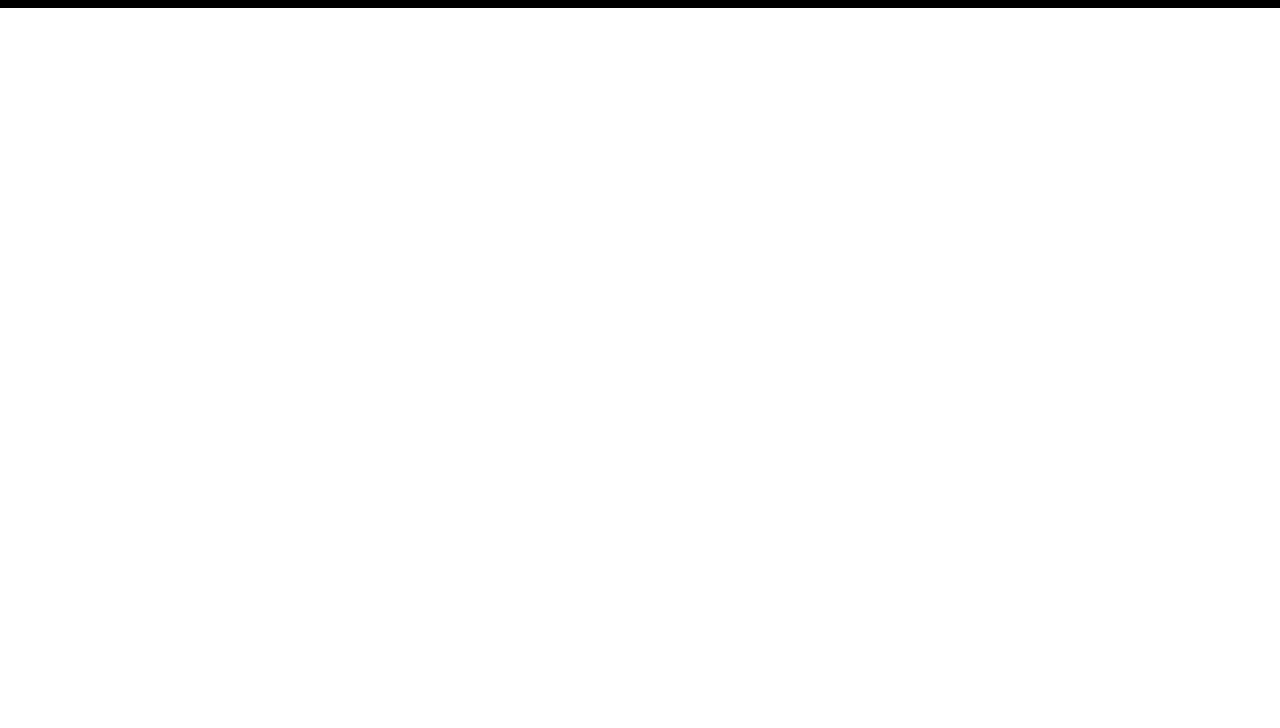
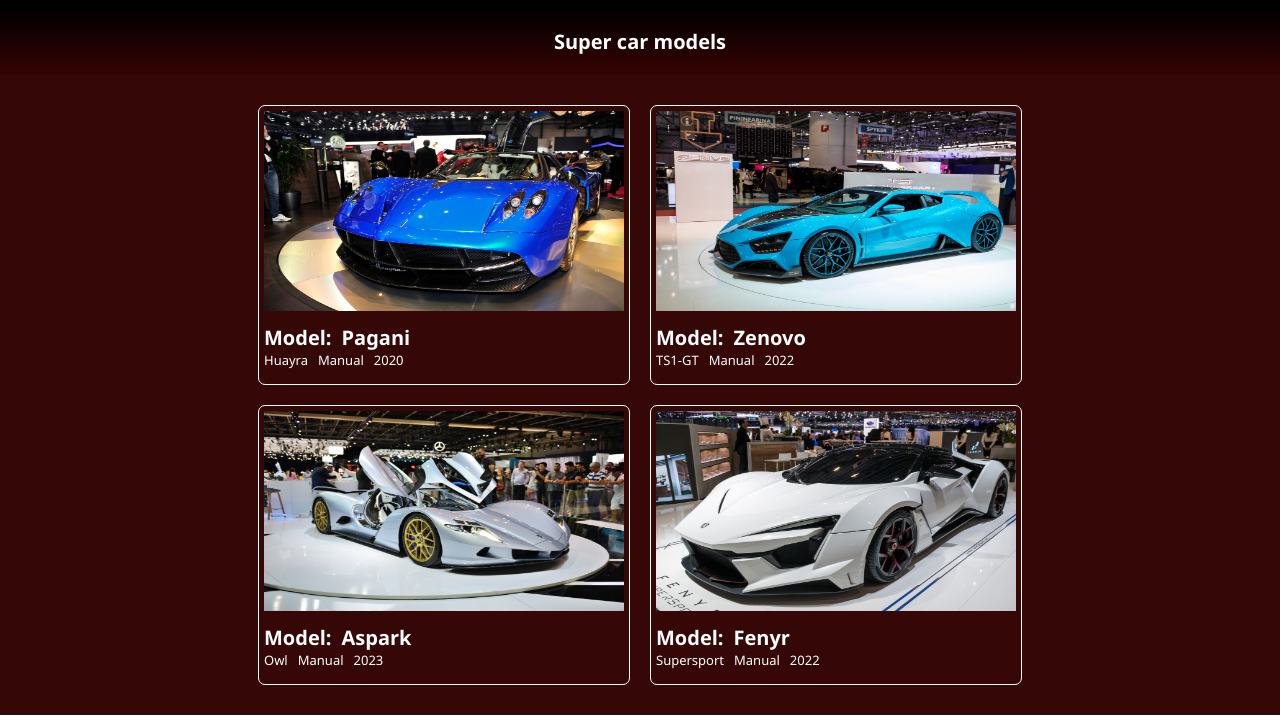
Before and after one commit to alex100588/cars-website, a plain HTML site: page index.html in a window 1280 px wide. Shown: the part 72-800 px from the top of the page. Drawn offline with Linux system fonts and the light colour scheme.

Commit message:
Home page

```diff
--- a/index.html
+++ b/index.html
@@ -9,7 +9,7 @@
   <body>
     <header class="header">
       <a href="#">
-        <img src="images/logo.jpg" alt="logo" />
+        <img class="logo" src="images/logo.jpg" alt="logo" />
       </a>
       <nav class="navbar">
         <a href="" class="nav-link">Home</a>
@@ -17,7 +17,74 @@
         <a href="" class="nav-link">Contact</a>
       </nav>
     </header>
-    <main></main>
+    <main>
+      <section class="page-details">
+        <h2>Super car models</h2>
+        <div id="home">
+          <div class="cars">
+            <div class="car">
+              <img src="images/Pagani-Huayra.jpg" alt="Pagani-Huayra" />
+              <div class="specs">
+                <div class="text">
+                  <h3 class="model">Model:</h3>
+                  <h3 class="model">Pagani</h3>
+                </div>
+                <div class="text">
+                  <p class="brand">Huayra</p>
+                  <p class="transmision brand">Manual</p>
+                  <p class="year brand">2020</p>
+                </div>
+              </div>
+            </div>
+            <div class="car">
+              <img src="images/Zenvo-TS1-GT.jpg" alt="Zenvo-TS1-GT.jpg" />
+              <div class="specs">
+                <div class="text">
+                  <h3 class="model">Model:</h3>
+                  <h3 class="model">Zenovo</h3>
+                </div>
+                <div class="text">
+                  <p class="brand">TS1-GT</p>
+                  <p class="brand">Manual</p>
+                  <p class="brand">2022</p>
+                </div>
+              </div>
+            </div>
+            <div class="car">
+              <img src="images/Aspark-Owl.jpg" alt="Aspark-Owl" />
+              <div class="specs">
+                <div class="text">
+                  <h3 class="model">Model:</h3>
+                  <h3 class="model">Aspark</h3>
+                </div>
+                <div class="text">
+                  <p class="brand">Owl</p>
+                  <p class="brand">Manual</p>
+                  <p class="brand">2023</p>
+                </div>
+              </div>
+            </div>
+            <div class="car">
+              <img
+                src="images/W-Motors-Fenyr-Supersport.jpg"
+                alt="W-Motors-Fenyr-Supersport-Huayra"
+              />
+              <div class="specs">
+                <div class="text">
+                  <h3 class="model">Model:</h3>
+                  <h3 class="model">Fenyr</h3>
+                </div>
+                <div class="text">
+                  <p class="brand">Supersport</p>
+                  <p class="brand">Manual</p>
+                  <p class="brand">2022</p>
+                </div>
+              </div>
+            </div>
+          </div>
+        </div>
+      </section>
+    </main>
     <footer></footer>
   </body>
 </html>
--- a/style.css
+++ b/style.css
@@ -15,7 +15,7 @@
   padding: 0.75rem 5rem;
 }
 
-img {
+.logo {
   width: 5rem;
   border-radius: 2rem;
 }
@@ -33,6 +33,61 @@
   text-transform: uppercase;
 }
 
+.page-details {
+}
+
+.page-details h2 {
+  background: linear-gradient(black, rgb(55, 3, 3));
+  text-align: center;
+  font-size: 2rem;
+  color: #fff;
+  padding: 2rem 0;
+}
+
+#home {
+  display: flex;
+  justify-content: center;
+  background-color: rgb(54, 7, 7);
+}
+
+.cars img {
+  width: 36rem;
+  height: 20rem;
+}
+
+.cars {
+  display: grid;
+  grid-template-columns: repeat(2, 1fr);
+  margin: 2rem;
+}
+
+.car {
+  margin: 1rem;
+  border: 1px solid white;
+  padding: 0.5rem;
+  border-radius: 0.7rem;
+}
+
+.specs {
+  color: #fff;
+}
+
+.text {
+  display: flex;
+}
+
+.model {
+  margin-right: 1rem;
+  font-size: 2rem;
+  margin-top: 1rem;
+}
+
+.brand {
+  margin-bottom: 1rem;
+  margin-right: 1rem;
+  font-size: 1.3rem;
+}
+
 @media screen and (max-width: 600px) {
   .navbar {
     width: 75%;
@@ -41,4 +96,12 @@
     font-size: 1rem;
     padding-right: 0.3rem;
   }
+
+  .cars {
+    grid-template-columns: 1fr;
+  }
+
+  .cars img {
+    width: 34rem;
+  }
 }
```
Also changed, not shown: images/Aspark-Owl.jpg (added), images/Pagani-Huayra.jpg (added), images/W-Motors-Fenyr-Supersport.jpg (added), images/Zenvo-TS1-GT.jpg (added), images/cele-mai-rapide-masini-din-lume_1392081296.jpg (added).
